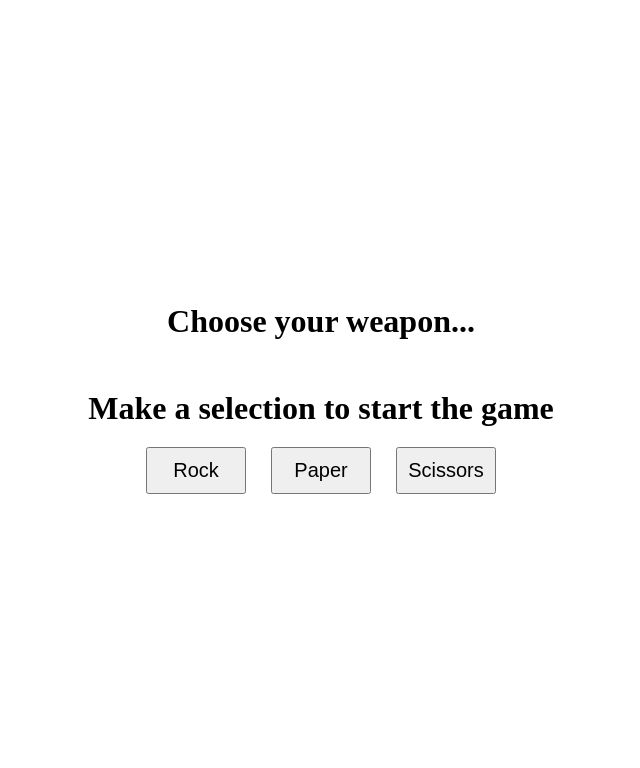
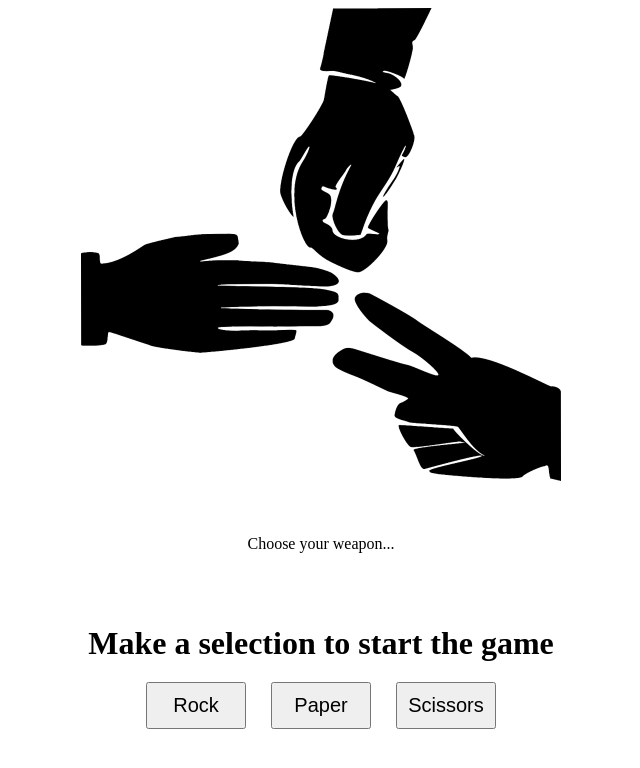
Before and after one commit to ishbosh/rps-project, a plain HTML site: page index.html in a window 1280 px wide. Shown: the whole page, without its empty margins (319-959 px from the left). Drawn offline with Linux system fonts and the light colour scheme.

Commit message:
Add resized main image to html file and add style

```diff
--- a/index.html
+++ b/index.html
@@ -8,7 +8,16 @@
     </head>
     <body>
         <div class="container">
-            <div id="choices">Choose your weapon...</div>
+            <div id="main-image">
+                <img src="images/rock-paper-scissors-game.png">
+            </div>
+
+            <div id="choices">
+                <p>Choose your weapon...</p>
+                <div id="computerChoice"></div>
+                <div id="playerChoice"></div>
+            </div>
+            <div class="game-container">
 
                 <div id="results"></div>
 
@@ -20,6 +29,8 @@
 
                 <div id="winner"></div>
             </div>
+        </div>
+
 
     </body>
 </html>
--- a/styles.css
+++ b/styles.css
@@ -1,21 +1,20 @@
-html {
-    height: 100%;
-}
-
 body {
     display: flex;
     justify-content: center;
     align-items: center;
     text-align: center;
-    min-height: 100%;
-    font-size: 32px;
-    font-weight: 700;
 }
+
 
 button {
     width: 100px;
     padding: 10px;
     font-size: 20px;
+}
+
+.game-container {
+    font-size: 32px;
+    font-weight: 700;
 }
 
 .button-container {
@@ -26,5 +25,11 @@ button {
 }
 
 #choices {
+    margin-bottom: 20px;
+    min-height: 70px;
+}
+
+#main-image {
+    align-self: flex-start;
     margin-bottom: 50px;
 }
```
Also changed, not shown: images/rock-paper-scissors-game.png (added). Lines whose indentation alone changed are shown as unchanged.
